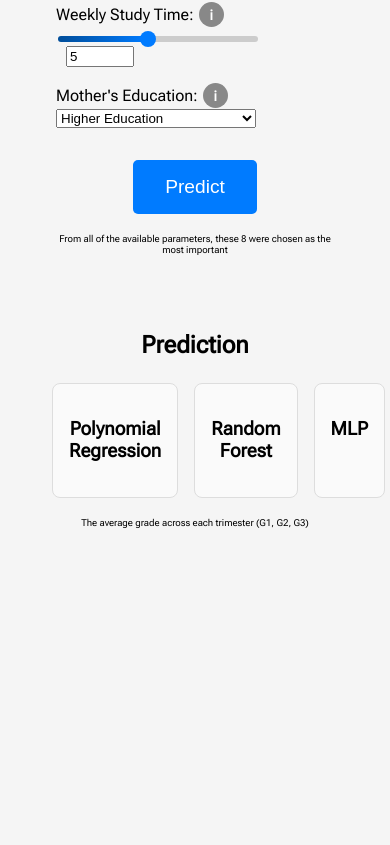
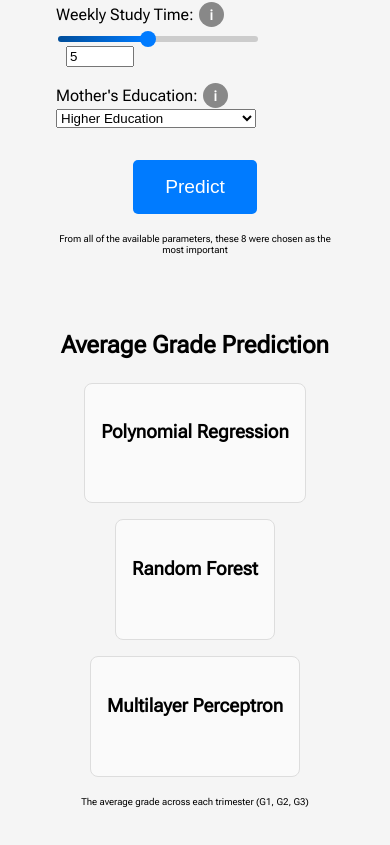
Before and after one commit to Nate-Kim/Grade-Prediction, a React (Vite) app in the folder web_ui/frontend/: page / in a window 390 px wide. Shown: the part 853-1698 px from the top of the page. Before the commit the page ends 1433 px from the top, so only its background shows below. Built offline with nearby package versions, Linux system fonts and the light colour scheme.

Commit message:
Changed some naming, realigned predictions

```diff
--- a/web_ui/frontend/src/pages/Home.css
+++ b/web_ui/frontend/src/pages/Home.css
@@ -13,9 +13,16 @@
 }
 
 /* Media query for smaller screens */
-@media (max-width: 768px) {
+@media (max-width: 1200px) {
   .container {
     flex-direction: column; /* Stack them vertically on small screens */
+  }
+}
+
+@media (max-width: 900px) {
+  .prediction-container {
+    flex-direction: column; /* Stack them vertically on small screens */
+    align-items: center;
   }
 }
 
@@ -39,6 +46,12 @@
   background-color: #fafafa;
 }
 
+.prediction-box h3 {
+  height: 3em;
+  line-height: 1.5;
+  margin-bottom: 12px;
+}
+
 .button {
   margin-top: 1rem;
   background-color: #007BFF;
@@ -60,7 +73,7 @@
 }
 
 .result-success {
-  font-size: 2em;
+  font-size: 3em;
   font-weight: bold;
 }
 
--- a/web_ui/frontend/src/pages/Home.jsx
+++ b/web_ui/frontend/src/pages/Home.jsx
@@ -116,7 +116,7 @@ export default function Home() {
 
         <div className="prediction">
 
-          <center><h2>Prediction</h2></center>
+          <center><h2>Average Grade Prediction</h2></center>
           <div className="prediction-container">
             <div className="prediction-box">
               <h3>Polynomial Regression</h3>
@@ -147,7 +147,7 @@ export default function Home() {
             </div>
 
             <div className="prediction-box">
-              <h3>MLP</h3>
+              <h3>Multilayer Perceptron</h3>
               {loading.mlp ? (
                 <ClipLoader size={20} color="#ff8a00" />
               ) : typeof results.mlp === "number" ? (
```
